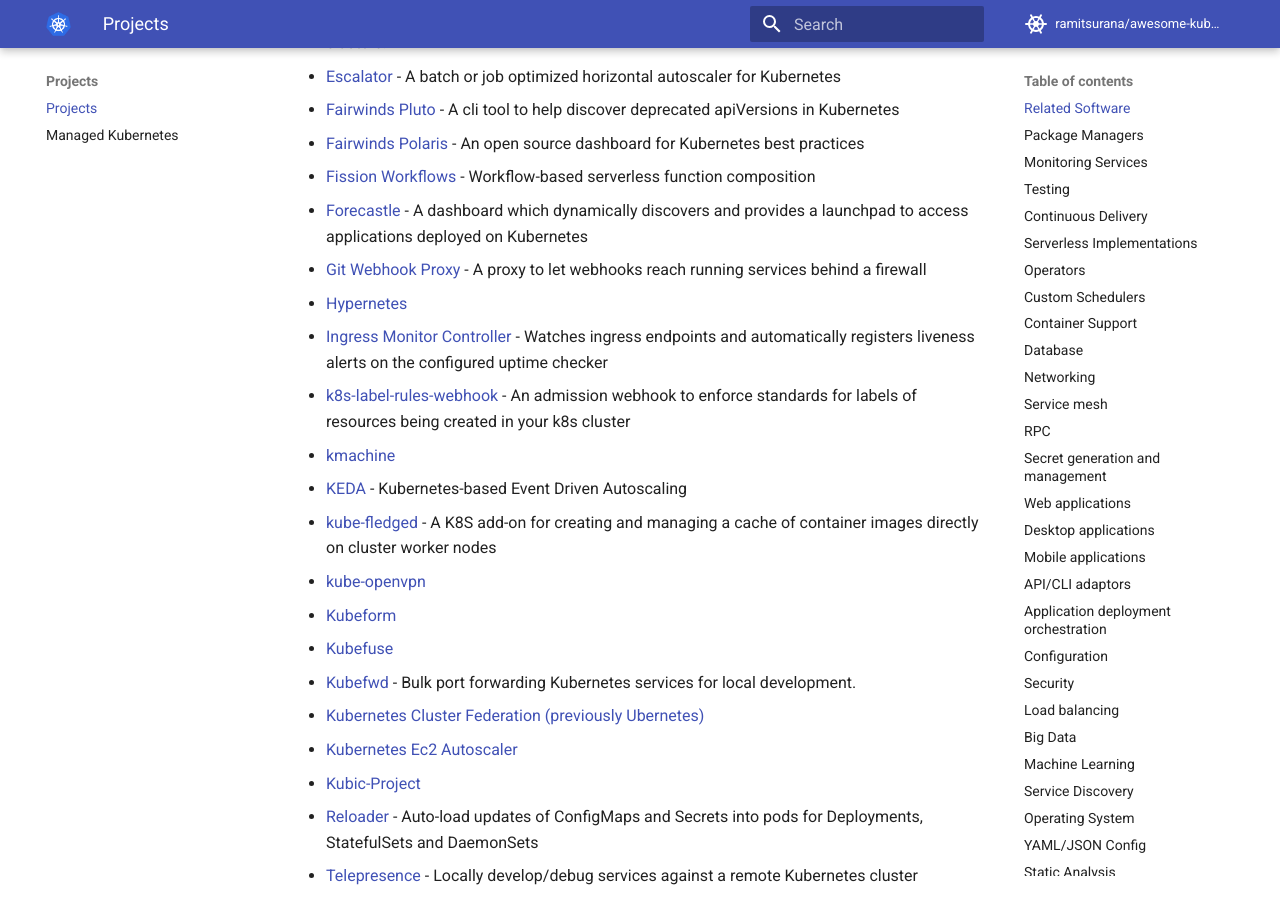
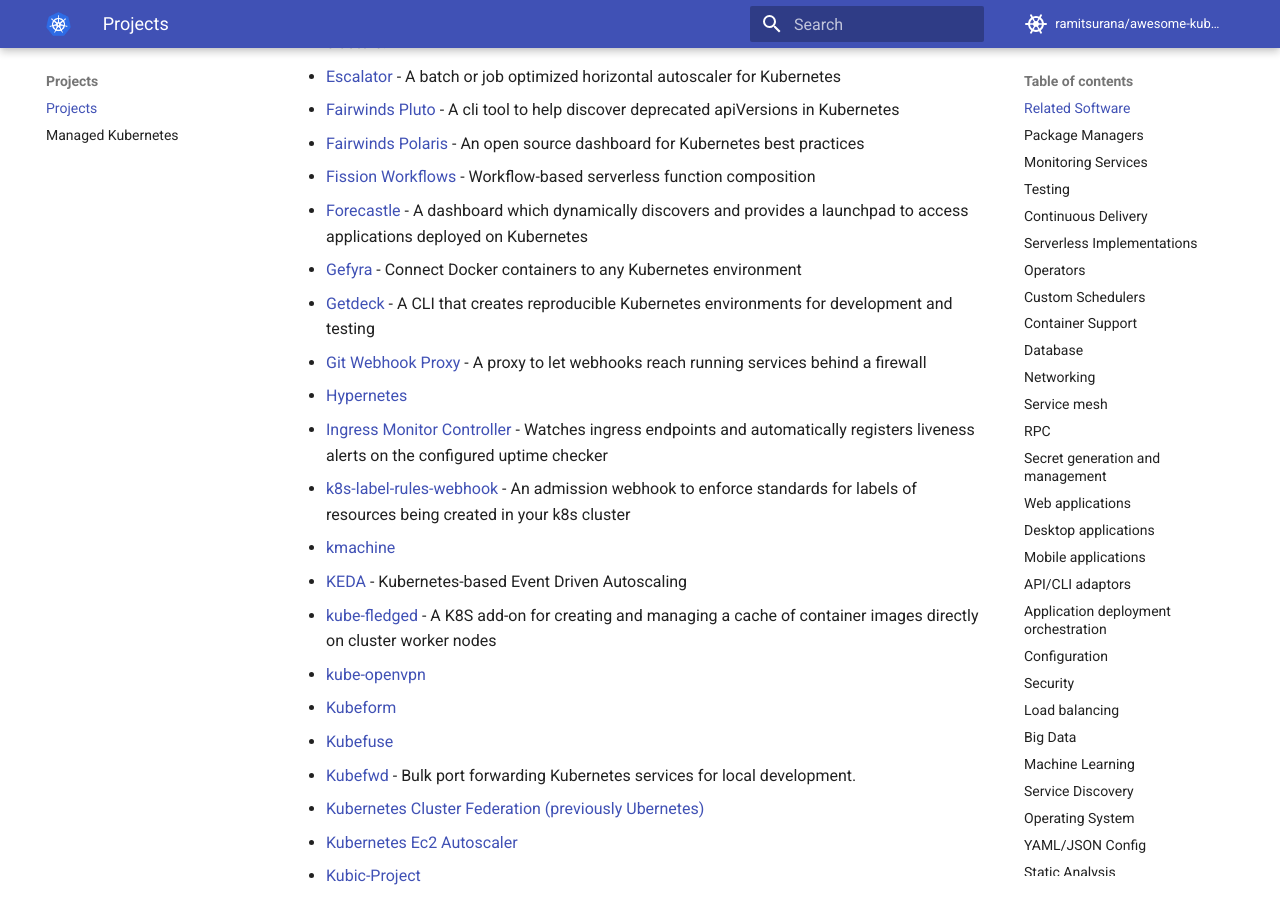
Before and after one commit to ramitsurana/awesome-kubernetes, an MkDocs documentation site: the page built from docs/projects/projects.md, in a window 1280 px wide and 900 px high, scrolled down 575 px. Built offline with MkDocs 1.6.1 and Material for MkDocs 9.7.7, drawn with Linux system fonts in a browser that asks for light colours; comment, search, counter and statistics services are not loaded.

Commit message:
add Gefyra and Getdeck to project list

```diff
--- a/docs/projects/projects.md
+++ b/docs/projects/projects.md
@@ -19,6 +19,8 @@ Projects
 * [Fairwinds Polaris](https://github.com/reactiveops/polaris) - An open source dashboard for Kubernetes best practices
 * [Fission Workflows](https://github.com/fission/fission-workflows) - Workflow-based serverless function composition
 * [Forecastle](https://github.com/stakater/Forecastle) - A dashboard which dynamically discovers and provides a launchpad to access applications deployed on Kubernetes
+* [Gefyra](https://github.com/gefyrahq/gefyra) - Connect Docker containers to any Kubernetes environment
+* [Getdeck](https://github.com/Getdeck/getdeck) - A CLI that creates reproducible Kubernetes environments for development and testing
 * [Git Webhook Proxy](https://github.com/stakater/GitWebhookProxy) - A proxy to let webhooks reach running services behind a firewall
 * [Hypernetes](https://github.com/hyperhq/hypernetes)
 * [Ingress Monitor Controller](https://github.com/stakater/IngressMonitorController) - Watches ingress endpoints and automatically registers liveness alerts on the configured uptime checker
```
